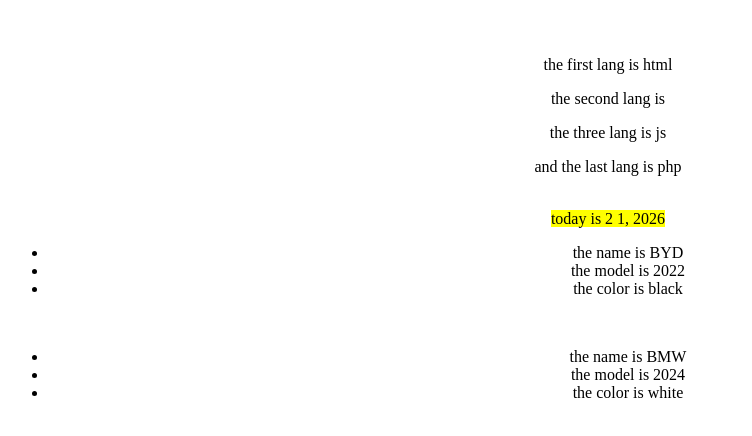
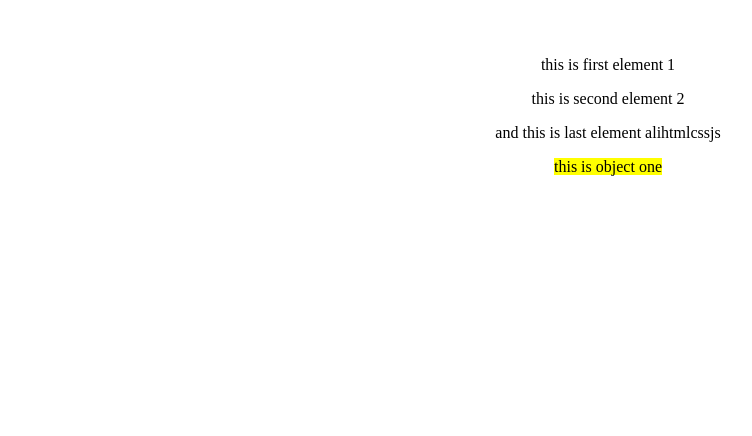
Before and after one commit to BackEndForum/learn-react, a React (Vite) app: page / in a window 1280 px wide. Shown: the top 436 px of the page, without its empty margins (32-784 px from the left). Built offline with nearby package versions, Linux system fonts and the light colour scheme.

Commit message:
Spread Operator

```diff
--- a/src/App.jsx
+++ b/src/App.jsx
@@ -1,51 +1,26 @@
 
 import './App.css'
-const lang = ["html", "css", "js", "php"];
 
-const [one, , thre, last] = lang;
+const arry = [1, 2, "ali", "html", "css", "js"];
 
-const handel = function(confDate) {
-  const d = confDate.getDate();
-  const m = confDate.getMonth() + 1;
-  const y = confDate.getFullYear();
-  return [d, m, y];
-}
+const [one, two, ...thr] = arry
 
-const [day, month, year] = handel(new Date());
+const testObj = {name: "one", age: "two", last: "test", car: "BMW"};
 
-// const objTest = {name: "BMW", model: "2023", color: "white"};
+const listObj = {color: "red", model: "2022"};
 
-const objTest = function(obj) {
-  const x = obj.name;
-  const y = obj.model;
-  const z = obj.color;
-  return {x, y, z}
-}
-const {y, z, x} = objTest({name: "BMW", model: "2024", color: "white"});
+const mexed = {...listObj, ...testObj};
 
-const testObj = objTest({name:"BYD", model: "2022", color: "black"});
+console.log(mexed);
+
 
 function App() {
 
   return <div>
-    <p>the first lang is {one}</p>
-    <p>the second lang is </p>
-    <p>the three lang is {thre}</p>
-    <p>and the last lang is {last}</p>
-    <br />
-    <mark>today is {month} {day}, {year}</mark>
-    <br />
-    <ul>
-      <li>the name is {testObj.x}</li>
-      <li>the model is {testObj.y}</li>
-      <li>the color is {testObj.z}</li>
-    </ul>
-    <br />
-    <ul>
-      <li>the name is {x}</li>
-      <li>the model is {y}</li>
-      <li>the color is {z}</li>
-    </ul>
+    <p>this is first element {one}</p>
+    <p>this is second element {two}</p>
+    <p>and this is last element {thr}</p>
+    <mark>this is object {mexed.name}</mark>
   </div>
 }
 
```
Also changed, not shown: index.html (+57 -246 lines).
